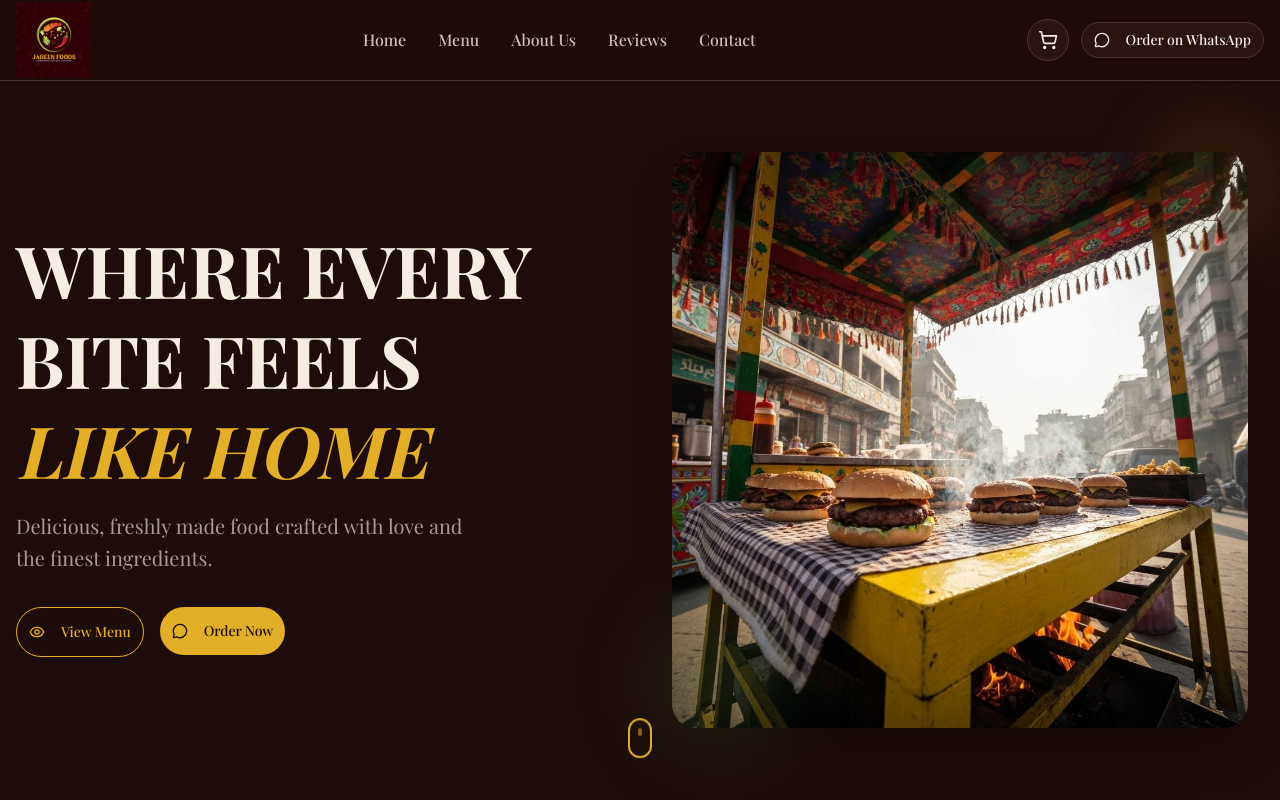
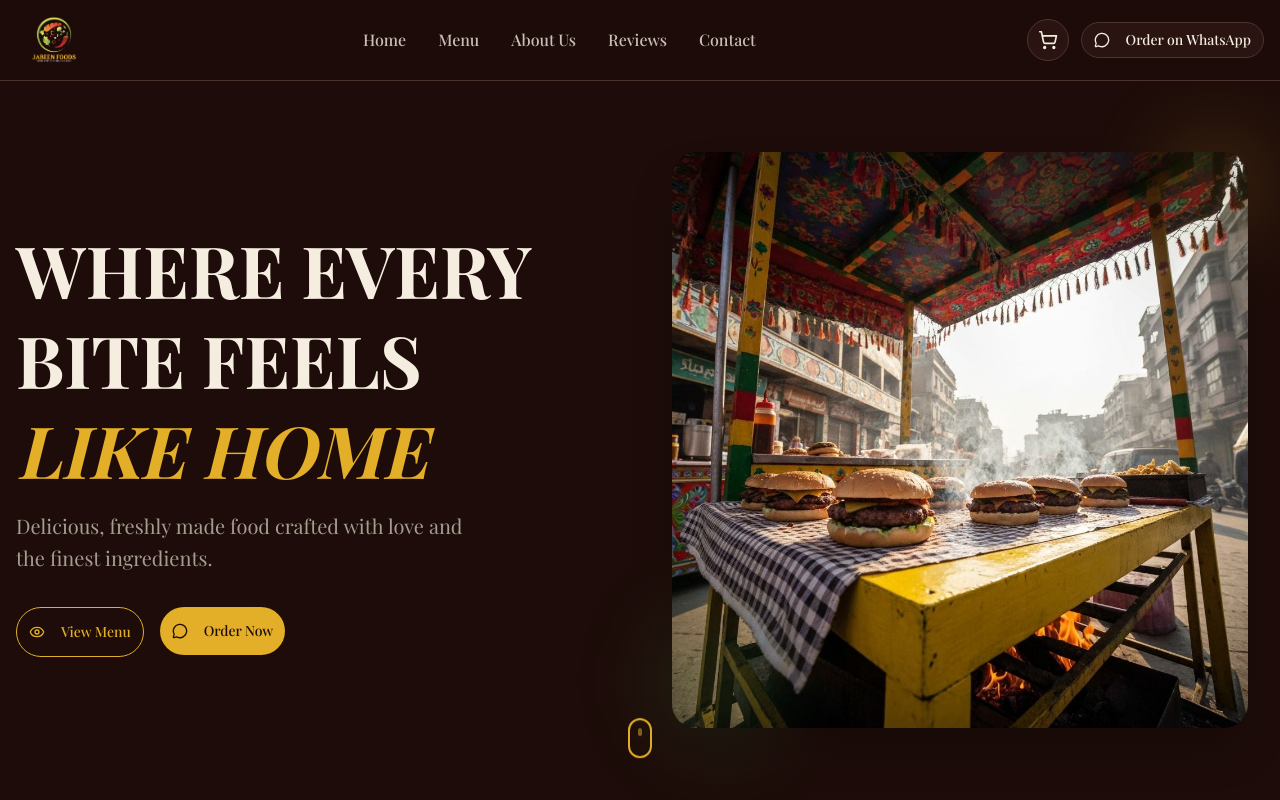
Before and after one commit to Sahar-Nadeem/Jabeen-Foods, a Next.js app: page / in a window 1280 px wide. Shown: the top 800 px of the page. Built offline with nearby package versions, Linux system fonts and the light colour scheme; a web font is replaced by a local one.

Commit message:
Update navbar.tsx

```diff
--- a/components/navbar.tsx
+++ b/components/navbar.tsx
@@ -25,7 +25,7 @@ export function Navbar() {
           {/* Logo */}
           <Link href="/" className="flex items-center gap-3">
             <div className="flex items-center">
-              <img src="/images/jabeenlogo.jpeg" alt="Jabeen Foods" className="h-19 w-auto" />
+              <img src="/images/JABEEN FOOD-02.png" alt="Jabeen Foods" className="h-19 w-auto" />
             </div>
           </Link>
 
```
